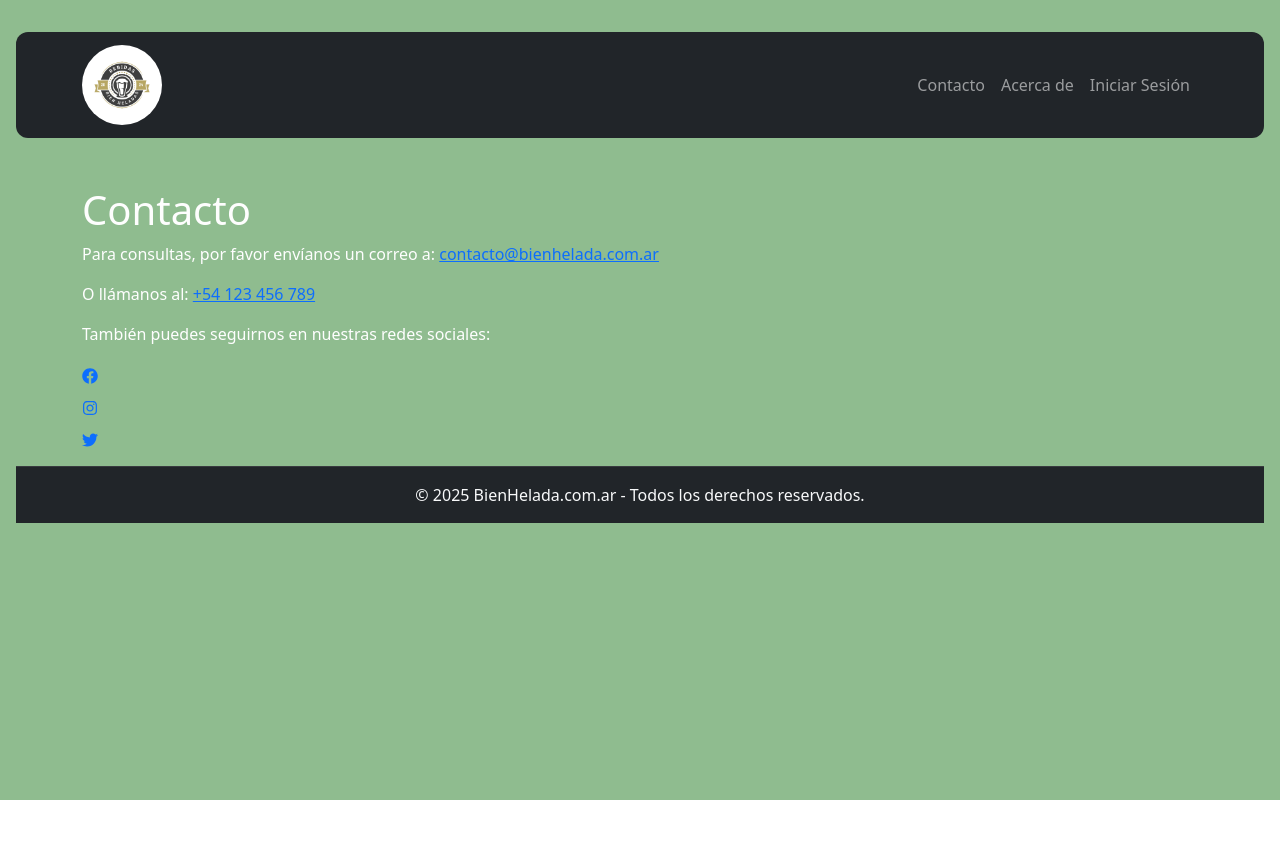
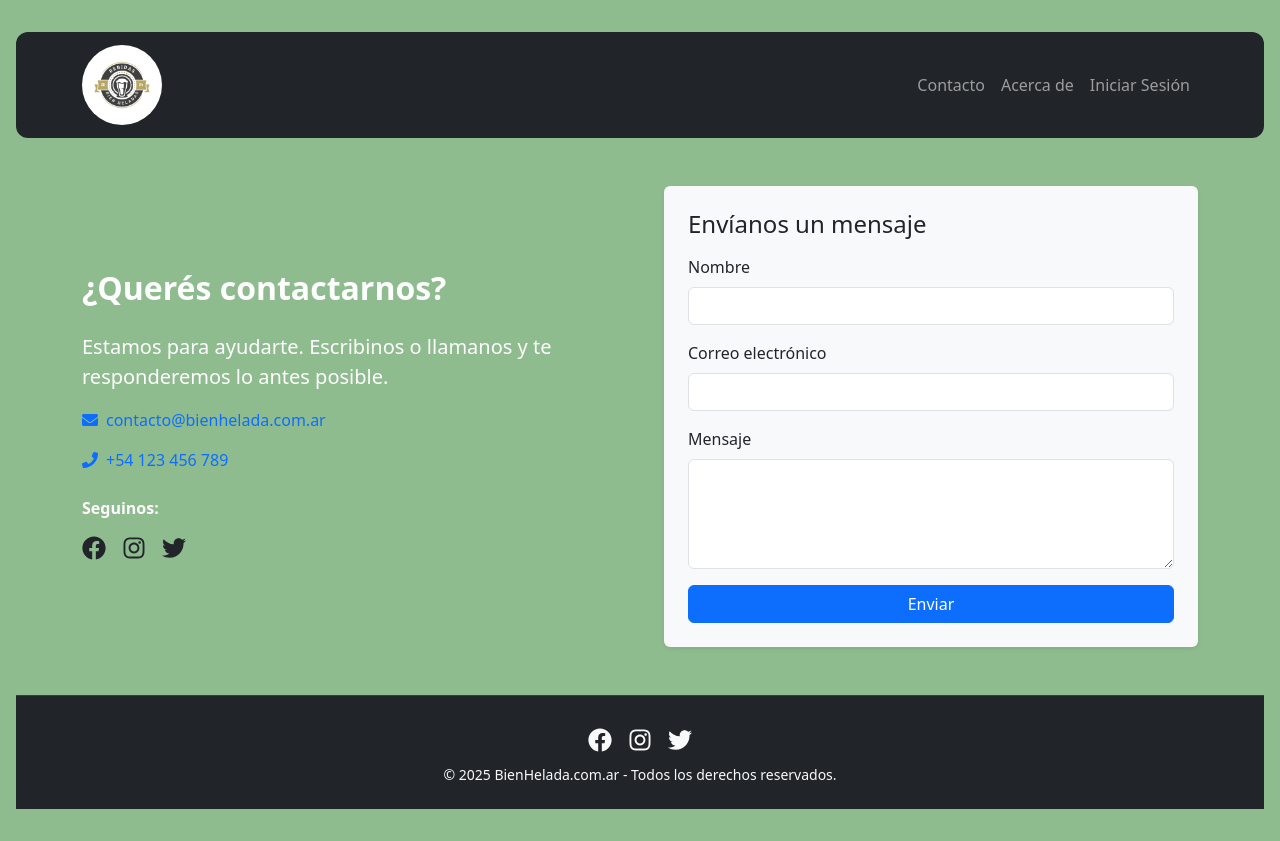
Before and after one commit to undrbug/integrador-TalentoTech, a React (Vite) app: page /contact in a window 1280 px wide. Before the commit the page ends 800 px from the top, so only its background shows below. Built offline with nearby package versions, Linux system fonts and the light colour scheme; no server answers.

Commit message:
nueva interface, mejoras visuales y manejo de errores desde el backend

```diff
--- a/src/components/About.jsx
+++ b/src/components/About.jsx
@@ -1,11 +1,46 @@
-import React from 'react';
+import { Button } from 'react-bootstrap';
+import { FaRocket, FaShoppingCart, FaUsers, FaBolt } from "react-icons/fa";
+import { Link } from 'react-router-dom';
 
 const About = () => {
   return (
-    <div>
-      <h1>Acerca de</h1>
-      <p>Esta es la página de información sobre nuestra aplicación.</p>
-    </div>
+    <section className="container py-5">
+      <div className="text-center mb-5">
+        <FaRocket size={48} className="text-primary mb-3" />
+        <h1 className="fw-bold display-4">BienHelada.com.ar</h1>
+        <p className="lead mx-auto" style={{ maxWidth: 600 }}>
+          Somos una plataforma de e-commerce creada para que tu experiencia de compra sea <span className="text-primary fw-semibold">fácil</span>, <span className="text-success fw-semibold">segura</span> y <span className="text-warning fw-semibold">divertida</span>.
+          Nos apasiona la tecnología y el servicio al cliente, y trabajamos cada día para ofrecerte las mejores ofertas y productos.
+        </p>
+      </div>
+      <div className="row text-center g-4 mb-5">
+        <div className="col-md-4">
+          <div className="p-4 shadow rounded bg-light h-100">
+            <FaShoppingCart size={36} className="text-success mb-2" />
+            <h4 className="fw-bold text-dark">Compra Inteligente</h4>
+            <p className='text-dark'>Explorá cientos de productos, encontrá ofertas exclusivas y gestioná tu carrito de manera simple y rápida.</p>
+          </div>
+        </div>
+        <div className="col-md-4">
+          <div className="p-4 shadow rounded bg-light h-100">
+            <FaUsers size={36} className="text-info mb-2" />
+            <h4 className="fw-bold text-dark">Comunidad</h4>
+            <p className='text-dark'>Formá parte de una comunidad que valora la confianza, la transparencia y la innovación en cada compra.</p>
+          </div>
+        </div>
+        <div className="col-md-4">
+          <div className="p-4 shadow rounded bg-light h-100">
+            <FaBolt size={36} className="text-warning mb-2" />
+            <h4 className="fw-bold text-dark">Tecnología Ágil</h4>
+            <p className='text-dark'>Desarrollado con las últimas tecnologías para brindarte velocidad, seguridad y una experiencia moderna.</p>
+          </div>
+        </div>
+      </div>
+      <div className="text-center">
+        <h5 className="fw-bold mb-3">¿Listo para vivir la mejor experiencia de compra?</h5>
+        <Link to="/" className="btn btn-primary btn-lg shadow-sm">Ir a la tienda</Link>
+      </div>
+    </section>
   );
 }
 
--- a/src/components/Contact.jsx
+++ b/src/components/Contact.jsx
@@ -1,18 +1,98 @@
-import { FaFacebook, FaInstagram, FaTwitter } from "react-icons/fa";
+import { FaFacebook, FaInstagram, FaTwitter, FaEnvelope, FaPhone } from "react-icons/fa";
+import { toast } from 'react-toastify';
+
+const socialLinks = [
+  {
+    name: "Facebook",
+    url: "https://www.facebook.com/bienhelada",
+    icon: <FaFacebook />,
+  },
+  {
+    name: "Instagram",
+    url: "https://www.instagram.com/bienhelada",
+    icon: <FaInstagram />,
+  },
+  {
+    name: "Twitter",
+    url: "https://www.twitter.com/bienhelada",
+    icon: <FaTwitter />,
+  },
+];
+
 const Contact = () => {
   return (
-    <div className="container mt-5">
-        <h1>Contacto</h1>
-        <p>Para consultas, por favor envíanos un correo a: <a href="mailto:contacto@bienhelada.com.ar">contacto@bienhelada.com.ar</a></p>
-        <p>O llámanos al: <a href="tel:+54123456789">+54 123 456 789</a></p>
-        <p>También puedes seguirnos en nuestras redes sociales:</p>
-        <ul className="list-unstyled d-flex flex-column gap-2">
-            <li><a href="https://www.facebook.com/bienhelada" target="_blank" rel="noopener noreferrer"><FaFacebook /> </a></li>
-            <li><a href="https://www.instagram.com/bienhelada" target="_blank" rel="noopener noreferrer"><FaInstagram /> </a></li>
-            <li><a href="https://www.twitter.com/bienhelada" target="_blank" rel="noopener noreferrer"><FaTwitter /> </a></li>
-        </ul>
-    </div>
+    <section className="container py-5">
+      <div className="row justify-content-center align-items-center g-5">
+        <div className="col-md-6">
+          <h2 className="mb-4 fw-bold">¿Querés contactarnos?</h2>
+          <p className="lead">
+            Estamos para ayudarte. Escribinos o llamanos y te responderemos lo antes posible.
+          </p>
+          <div className="mb-3 d-flex align-items-center gap-2">
+            <FaEnvelope className="text-primary" />
+            <a href="mailto:contacto@bienhelada.com.ar" className="text-decoration-none">
+              contacto@bienhelada.com.ar
+            </a>
+          </div>
+          <div className="mb-4 d-flex align-items-center gap-2">
+            <FaPhone className="text-primary" />
+            <a href="tel:+54123456789" className="text-decoration-none">
+              +54 123 456 789
+            </a>
+          </div>
+          <div>
+            <span className="fw-semibold">Seguinos:</span>
+            <ul className="list-inline mt-2 mb-0">
+              {socialLinks.map((link) => (
+                <li className="list-inline-item me-3" key={link.name}>
+                  <a
+                    href={link.url}
+                    target="_blank"
+                    rel="noopener noreferrer"
+                    className="fs-4 text-dark"
+                    aria-label={link.name}
+                  >
+                    {link.icon}
+                  </a>
+                </li>
+              ))}
+            </ul>
+          </div>
+        </div>
+        <div className="col-md-6">
+          <form
+            className="bg-light p-4 rounded shadow-sm"
+            autoComplete="off"
+            onSubmit={e => {
+              e.preventDefault();
+              toast.success('¡Gracias por tu mensaje! Pronto nos pondremos en contacto.', {
+                position: "bottom-center",
+                autoClose: 2000,
+                pauseOnHover: false,
+                theme: "light"
+              });
+              e.target.reset();
+            }}
+          >
+            <h4 className="mb-3 text-dark">Envíanos un mensaje</h4>
+            <div className="mb-3">
+              <label htmlFor="name" className="form-label text-dark">Nombre</label>
+              <input type="text" className="form-control" id="name" required minLength={2} />
+            </div>
+            <div className="mb-3">
+              <label htmlFor="email" className="form-label text-dark">Correo electrónico</label>
+              <input type="email" className="form-control" id="email" required />
+            </div>
+            <div className="mb-3">
+              <label htmlFor="message" className="form-label text-dark">Mensaje</label>
+              <textarea className="form-control" id="message" rows="4" required minLength={10}></textarea>
+            </div>
+            <button type="submit" className="btn btn-primary w-100">Enviar</button>
+          </form>
+        </div>
+      </div>
+    </section>
   );
-}
+};
 
 export default Contact;
--- a/src/components/Deals.jsx
+++ b/src/components/Deals.jsx
@@ -1,15 +1,47 @@
-//componente que maneja las ofertas
-import React from 'react';
+import { useEffect, useState } from 'react';
+import { getProductDeals } from '../apiService';
+import CardComponent from './CardComponent';
+import MiniCart from './MiniCart';
+import Cart from './Cart';
+import SearchBar from "./SearchBar.jsx";
+import { useCart } from './CartContext';
 
 const Deals = () => {
+  const [deals, setDeals] = useState([]);
+  const { carrito } = useCart();
+  const [showCart, setShowCart] = useState(false);
+
+  useEffect(() => {
+    const fetchDeals = async () => {
+      try {
+        const response = await getProductDeals();
+        setDeals(response.data);
+      } catch (error) {
+        console.error('Error fetching deals:', error);
+      }
+    };
+    fetchDeals();
+  }, []);
+
+  const toggleCart = () => setShowCart(true);
+
   return (
-    <div>
+    <div className="container mt-5">
+      <SearchBar />
+      <div className='mini-cart'>
+        <MiniCart count={carrito.length} toggleCart={toggleCart} />
+      </div>
+      <Cart show={showCart} onHide={() => setShowCart(false)} />
+
       <h2>Ofertas Especiales</h2>
-      {/* Aquí puedes agregar la lógica para mostrar las ofertas */}
-        <p>Próximamente, ofertas especiales en productos seleccionados.</p>
-      {/* Puedes agregar más contenido, como una lista de productos en oferta */}
-      <p>¡Mantente atento a nuestras promociones!</p>
-      {/* Aquí podrías incluir un componente para mostrar productos en oferta */}
+      {deals.length > 0 ? (
+        <CardComponent products={deals} />
+      ) : (
+        <p>No hay ofertas especiales disponibles.</p>
+      )}
+      <hr />
+      <h3>Síguenos en nuestras redes sociales</h3>
+      <p>¡No te pierdas nuestras promociones y novedades!</p>
     </div>
   );
 }
--- a/src/components/Footer.jsx
+++ b/src/components/Footer.jsx
@@ -1,13 +1,46 @@
 import { Container } from 'react-bootstrap';
+import { FaFacebook, FaInstagram, FaTwitter } from "react-icons/fa";
+
+const socialLinks = [
+  {
+    name: "Facebook",
+    url: "https://www.facebook.com/bienhelada",
+    icon: <FaFacebook />,
+  },
+  {
+    name: "Instagram",
+    url: "https://www.instagram.com/bienhelada",
+    icon: <FaInstagram />,
+  },
+  {
+    name: "Twitter",
+    url: "https://www.twitter.com/bienhelada",
+    icon: <FaTwitter />,
+  },
+];
 
 const Footer = () => (
-
-  <footer className=" footer bg-dark text-light py-3 mt-auto">
+  <footer className="footer bg-dark text-light py-4 mt-auto">
     <Container className="text-center">
-      <p className="mb-0">© {new Date().getFullYear()} BienHelada.com.ar - Todos los derechos reservados.</p>
+      <div className="mb-2">
+        {socialLinks.map(link => (
+          <a
+            key={link.name}
+            href={link.url}
+            target="_blank"
+            rel="noopener noreferrer"
+            className="text-light fs-4 mx-2"
+            aria-label={link.name}
+          >
+            {link.icon}
+          </a>
+        ))}
+      </div>
+      <p className="mb-0 small">
+        © {new Date().getFullYear()} BienHelada.com.ar - Todos los derechos reservados.
+      </p>
     </Container>
   </footer>
-
 );
 
 export default Footer;
```
Also changed, not shown: src/components/ProductAdd.jsx (+28 -103 lines).
